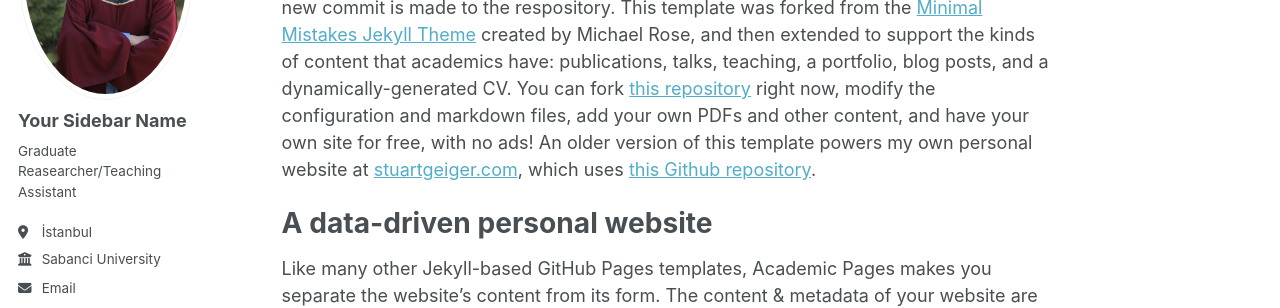
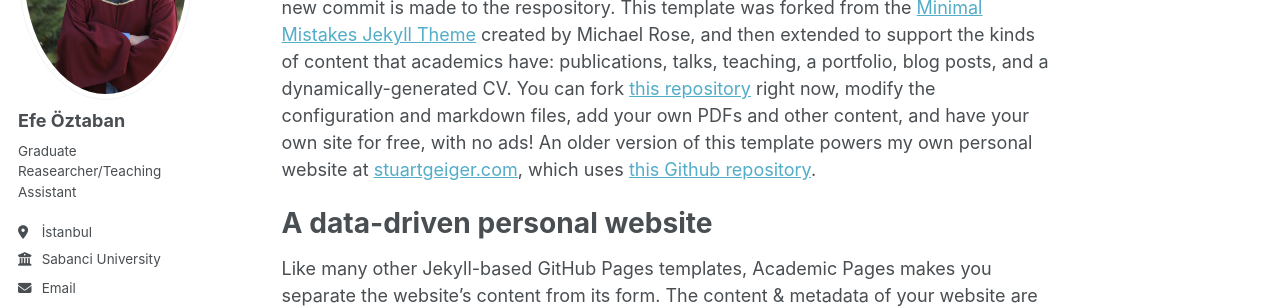
Before and after one commit to efeoztaban/efeoztaban.github.io, a Jekyll site: the page built from _pages/about.md, in a window 1280 px wide. Shown: the part 263-571 px from the top of the page. Built offline with Jekyll 4.4.1, drawn with Linux system fonts in a browser that asks for light colours; some web fonts are replaced.

Commit message:
Update _config.yml

```diff
--- a/_config.yml
+++ b/_config.yml
@@ -22,7 +22,7 @@ repository               : "efeoztaban.github.io"
 author:
   # Biographic information
   avatar           : "profile.png"
-  name             : "Your Sidebar Name"
+  name             : "Efe Öztaban"
   pronouns         : # example: "she/her"
   bio              : "Graduate Reasearcher/Teaching Assistant"
   location         : "İstanbul"
```
